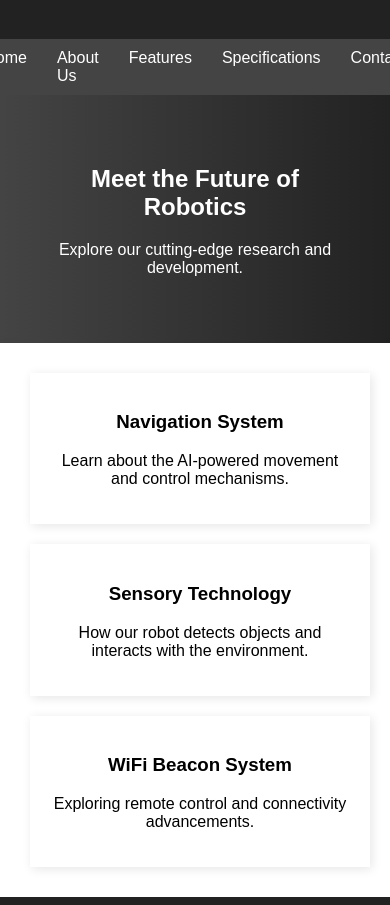
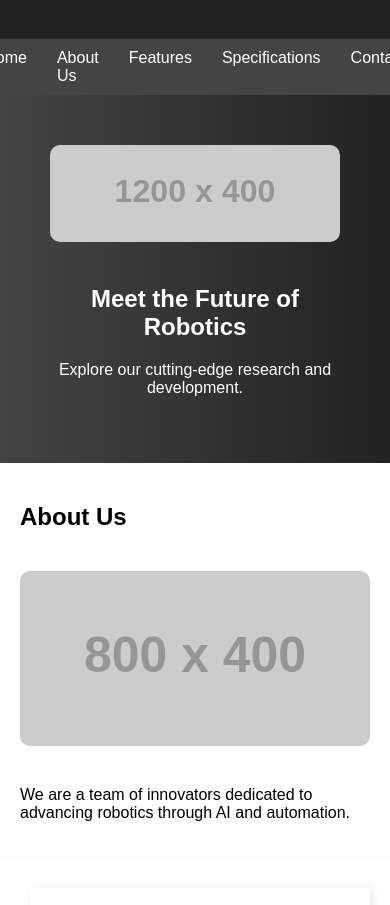
Before and after one commit to moniqer/Robotics, a plain HTML site: page index.html in a window 390 px wide. Shown: the part 118-1023 px from the top of the page. Drawn offline with Linux system fonts and the light colour scheme; placeholder pictures from the web are drawn by us.

Commit message:
Update index.html

```diff
--- a/index.html
+++ b/index.html
@@ -4,82 +4,7 @@
     <meta charset="UTF-8">
     <meta name="viewport" content="width=device-width, initial-scale=1.0">
     <title>Robotics Website</title>
-    <style>
-        body {
-            font-family: Arial, sans-serif;
-            margin: 0;
-            padding: 0;
-            background-color: #f4f4f4;
-            display: flex;
-            flex-direction: column;
-            min-height: 100vh;
-        }
-        header {
-            background: #222;
-            color: white;
-            text-align: center;
-            padding: 20px;
-        }
-        nav {
-            display: flex;
-            justify-content: center;
-            background: #444;
-            padding: 10px;
-        }
-        nav a {
-            color: white;
-            text-decoration: none;
-            margin: 0 15px;
-            transition: color 0.3s ease-in-out;
-        }
-        nav a:hover {
-            color: #00bcd4;
-        }
-        .hero {
-            text-align: center;
-            padding: 50px;
-            background: linear-gradient(to right, #444, #222);
-            color: white;
-        }
-        .container {
-            flex: 1;
-            max-width: 1200px;
-            margin: auto;
-            padding: 20px;
-            background: white;
-            box-shadow: 0px 4px 10px rgba(0, 0, 0, 0.1);
-        }
-        .features {
-            display: flex;
-            flex-wrap: wrap;
-            justify-content: space-between;
-        }
-        .feature-box {
-            flex: 1;
-            min-width: 300px;
-            padding: 20px;
-            margin: 10px;
-            background: white;
-            box-shadow: 2px 2px 10px rgba(0, 0, 0, 0.1);
-            text-align: center;
-            transition: transform 0.3s ease-in-out;
-        }
-        .feature-box:hover {
-            transform: translateY(-5px);
-        }
-        footer {
-            background: #222;
-            color: white;
-            text-align: center;
-            padding: 10px;
-            margin-top: auto;
-        }
-        @media (max-width: 768px) {
-            .features {
-                flex-direction: column;
-            }
-        }
-    </style>
+    <link rel="stylesheet" href="style.css">
 </head>
 <body>
     <header>
@@ -92,26 +17,41 @@
         <a href="#specs">Specifications</a>
         <a href="#contact">Contact</a>
     </nav>
+
     <div class="hero">
+        <img src="https://via.placeholder.com/1200x400" alt="Futuristic Robot" class="hero-image">
         <h2>Meet the Future of Robotics</h2>
         <p>Explore our cutting-edge research and development.</p>
     </div>
+
+    <div class="container">
+        <section id="about">
+            <h2>About Us</h2>
+            <img src="https://via.placeholder.com/800x400" alt="Robotics Team" class="about-image">
+            <p>We are a team of innovators dedicated to advancing robotics through AI and automation.</p>
+        </section>
+    </div>
+
     <div class="container">
         <section id="features" class="features">
             <div class="feature-box">
+                <img src="https://via.placeholder.com/300" alt="Navigation System">
                 <h3>Navigation System</h3>
                 <p>Learn about the AI-powered movement and control mechanisms.</p>
             </div>
             <div class="feature-box">
+                <img src="https://via.placeholder.com/300" alt="Sensory Technology">
                 <h3>Sensory Technology</h3>
                 <p>How our robot detects objects and interacts with the environment.</p>
             </div>
             <div class="feature-box">
+                <img src="https://via.placeholder.com/300" alt="WiFi Beacon System">
                 <h3>WiFi Beacon System</h3>
                 <p>Exploring remote control and connectivity advancements.</p>
             </div>
         </section>
     </div>
+
     <footer>
         <p>&copy; 2025 Robotics Research Project</p>
     </footer>
```
